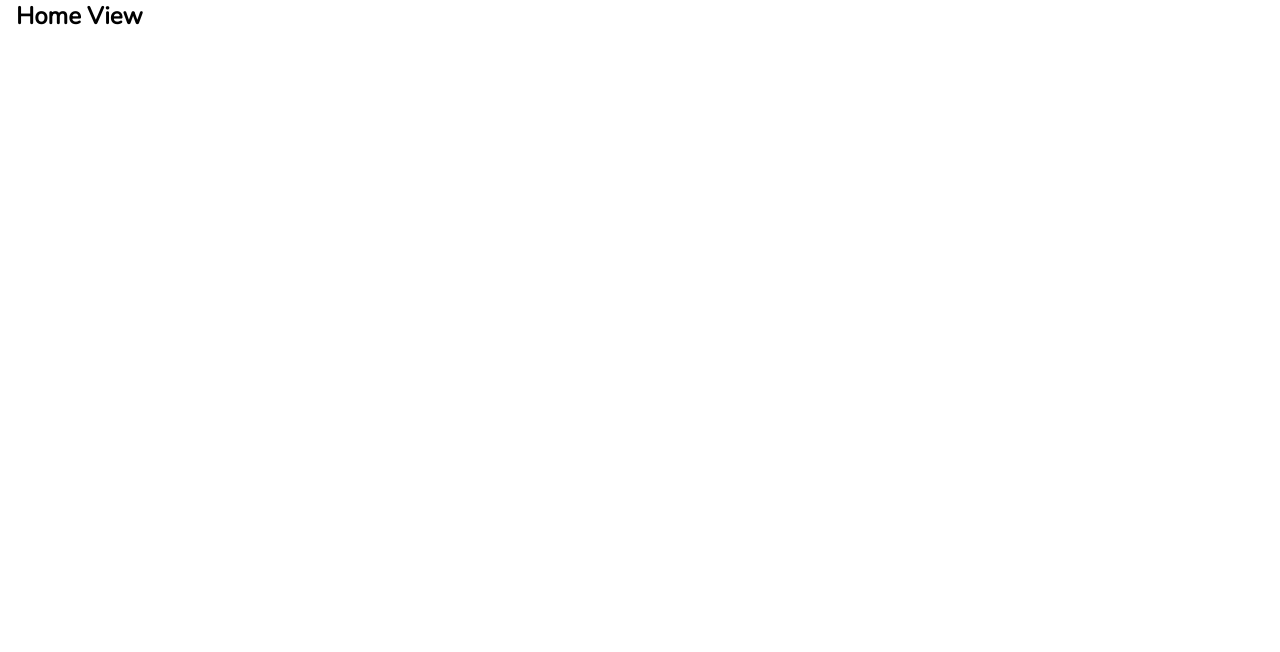
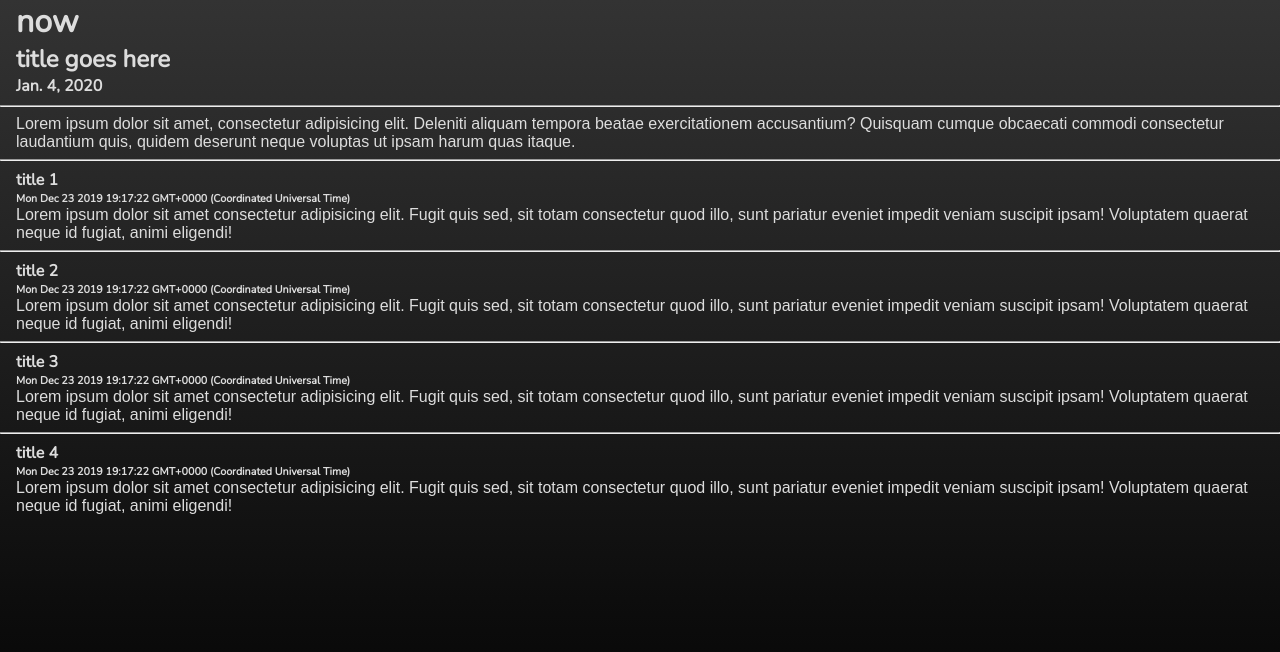
Before and after one commit to jamie29w/icebox--portfolio-2020, a React (Create React App) app: page / in a window 1280 px wide. Shown: the top 652 px of the page. Built offline with nearby package versions, Linux system fonts and the light colour scheme.

Commit message:
Revert "Installed @reach/router. Created HomeView and PortfolioView and set up routing. (#2)" (#3)
This reverts commit 770d0995e2c2dd08166385228f76e976c24f1886.

```diff
--- a/package.json
+++ b/package.json
@@ -7,7 +7,6 @@
     "@babel/plugin-proposal-class-properties": "^7.5.5",
     "@babel/preset-env": "^7.6.3",
     "@babel/preset-react": "^7.6.3",
-    "@reach/router": "^1.2.1",
     "node-sass": "^4.13.0",
     "react": "^16.11.0",
     "react-dom": "^16.11.0",
--- a/src/App.js
+++ b/src/App.js
@@ -1,19 +1,9 @@
 import React from 'react';
-import { Router } from '@reach/router';
-
-import HomeView from './home/HomeView';
 import NowView from './now/NowView';
-import PortfolioView from './portfolio/PortfolioView';
 
 import './styles/App.scss';
 import './index.scss';
 
 export default function App() {
-  return (
-    <Router>
-      <HomeView default path='/' />
-      <NowView path='/now' />
-      <PortfolioView path='/portfolio' />
-    </Router>
-  );
+  return <NowView />;
 }
--- a/src/home/HomeView.js
+++ /dev/null
@@ -1,9 +0,0 @@
-import React from 'react';
-
-export default function HomeView() {
-  return (
-    <div className='main-view home'>
-      <h2>Home View</h2>
-    </div>
-  );
-}
--- a/src/portfolio/PortfolioView.js
+++ /dev/null
@@ -1,9 +0,0 @@
-import React from 'react';
-
-export default function PortfolioView() {
-  return (
-    <div className='main-view portfolio'>
-      <h2>Portfolio View</h2>
-    </div>
-  );
-}
```
Also changed, not shown: 1 other file (tests, documents, lock files or other folders).
